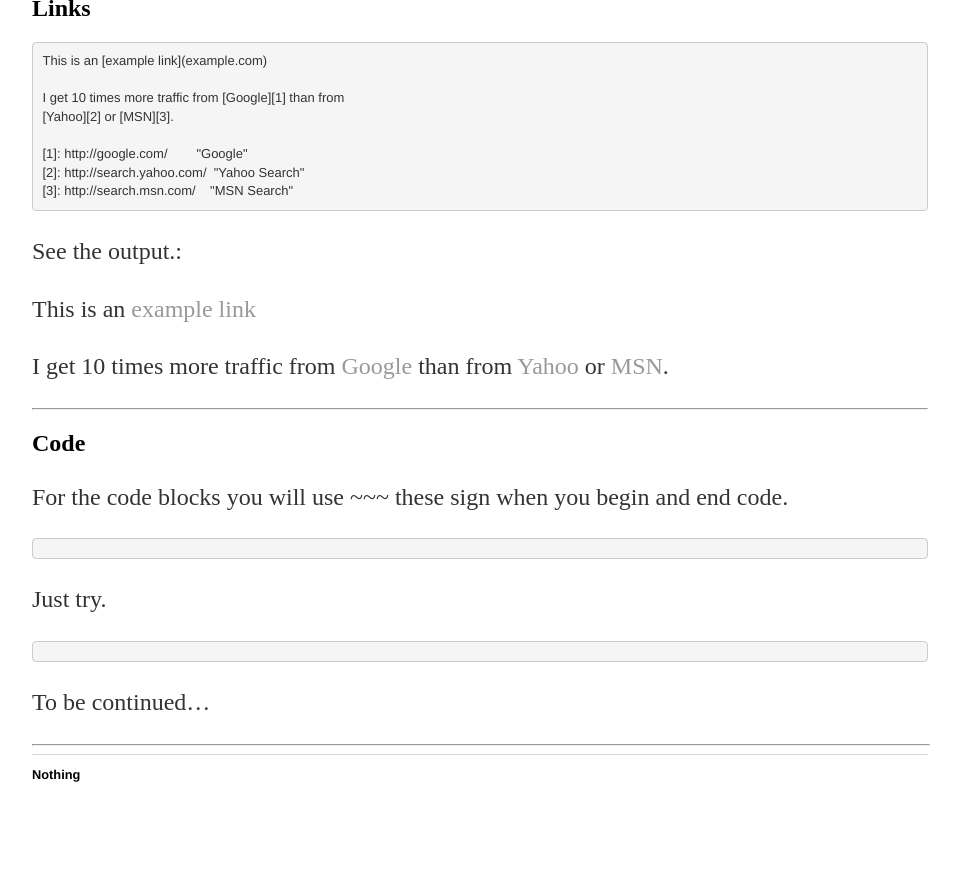
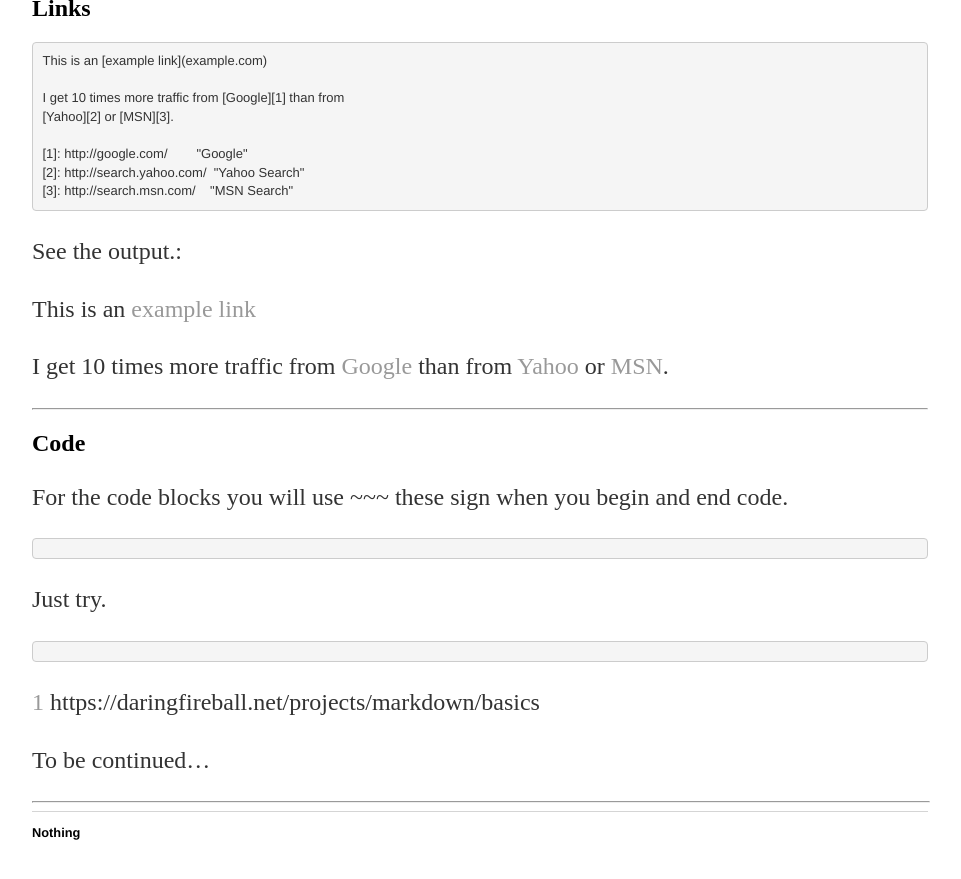
Before and after one commit to mturk111/mturk111.github.io, a Jekyll site: the page built from _posts/2016-08-18-Markdown-Try.md, in a window 1280 px wide and 900 px high, scrolled down 3005 px. Shown: the top 879 px of the window, without its empty margins (160-1121 px from the left). Built offline with Jekyll 4.4.1, drawn with Linux system fonts in a browser that asks for light colours; comment, search, counter and statistics services are not loaded; before the commit the page ends 3847 px from its top, so only the background shows below that.

Commit message:
reference link added

```diff
--- a/_posts/2016-08-18-Markdown-Try.md
+++ b/_posts/2016-08-18-Markdown-Try.md
@@ -170,5 +170,7 @@ For the code blocks you will use ~~~ these sign when you begin and end code.
 ~~~
 
 
+[1] https://daringfireball.net/projects/markdown/basics
+
 
 To be continued...
```
